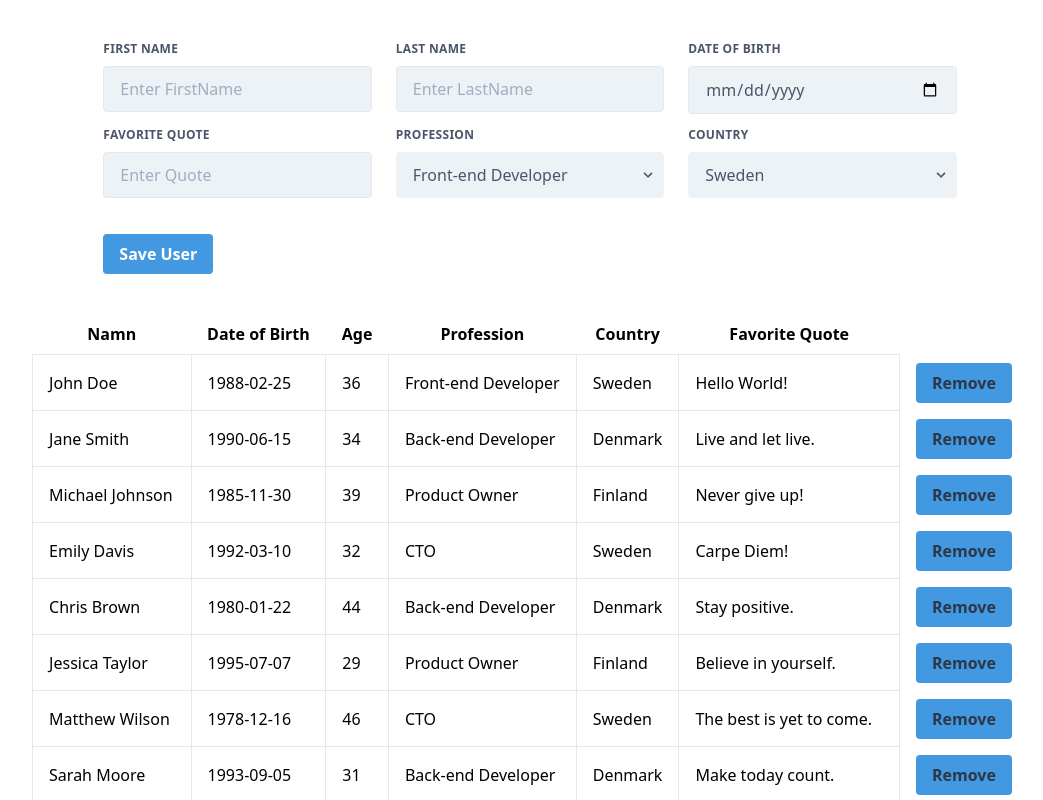
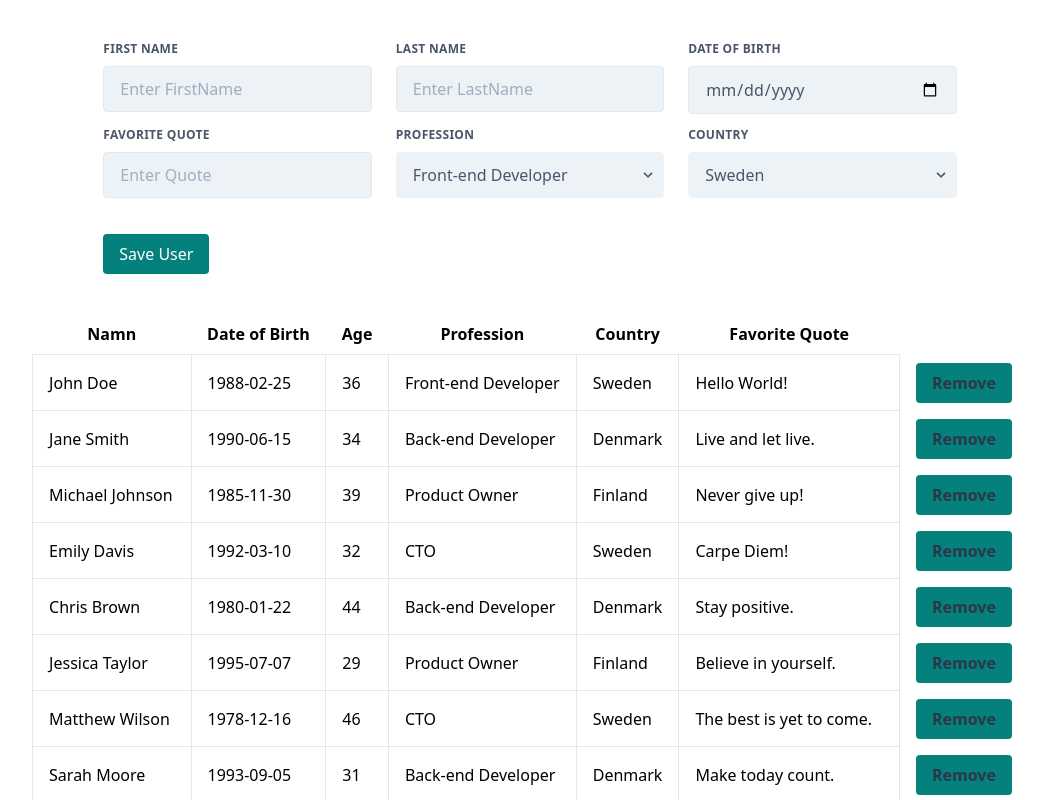
Before and after one commit to viktorgullmark/ums, a Vue app: page / in a window 1280 px wide. Shown: the top 800 px of the page, without its empty margins (110-1153 px from the left). Built offline with nearby package versions, Linux system fonts and the light colour scheme.

Commit message:
Rework button component

```diff
--- a/src/components/Button.vue
+++ b/src/components/Button.vue
@@ -1,9 +1,17 @@
 <template>
   <button
-    class="bg-blue-500 hover:bg-blue-700 text-white font-bold py-2 px-4 rounded"
-    v-text="buttonText"
+    :class="{
+      [`bg-${variant}-700`]: true,
+      [`hover:bg-${variant}-900`]: !isDisabled,
+      [`bg-opacity-50 hover:bg-opacity-50`]: isDisabled,
+    }"
+    class="flex items-center text-white py-2 px-4 rounded"
+    :disabled="isDisabled"
     @click.prevent="onClick()"
-  />
+  >
+    <slot name="leading" />
+    <span>{{ buttonText }}</span>
+  </button>
 </template>
 
 <script>
@@ -13,10 +21,28 @@ export default {
       type: Function,
       default: () => "",
     },
+    variant: {
+      type: String,
+      default: "primary",
+    },
     buttonText: {
       type: String,
       default: "Button",
     },
+    isDisabled: {
+      type: Boolean,
+      default: false,
+    },
   },
 };
 </script>
+
+<style>
+img {
+  filter: invert(100%) sepia(0%) saturate(1%) hue-rotate(266deg)
+    brightness(101%) contrast(101%);
+  width: 18px;
+  height: 18px;
+  margin-right: 5px;
+}
+</style>
```
